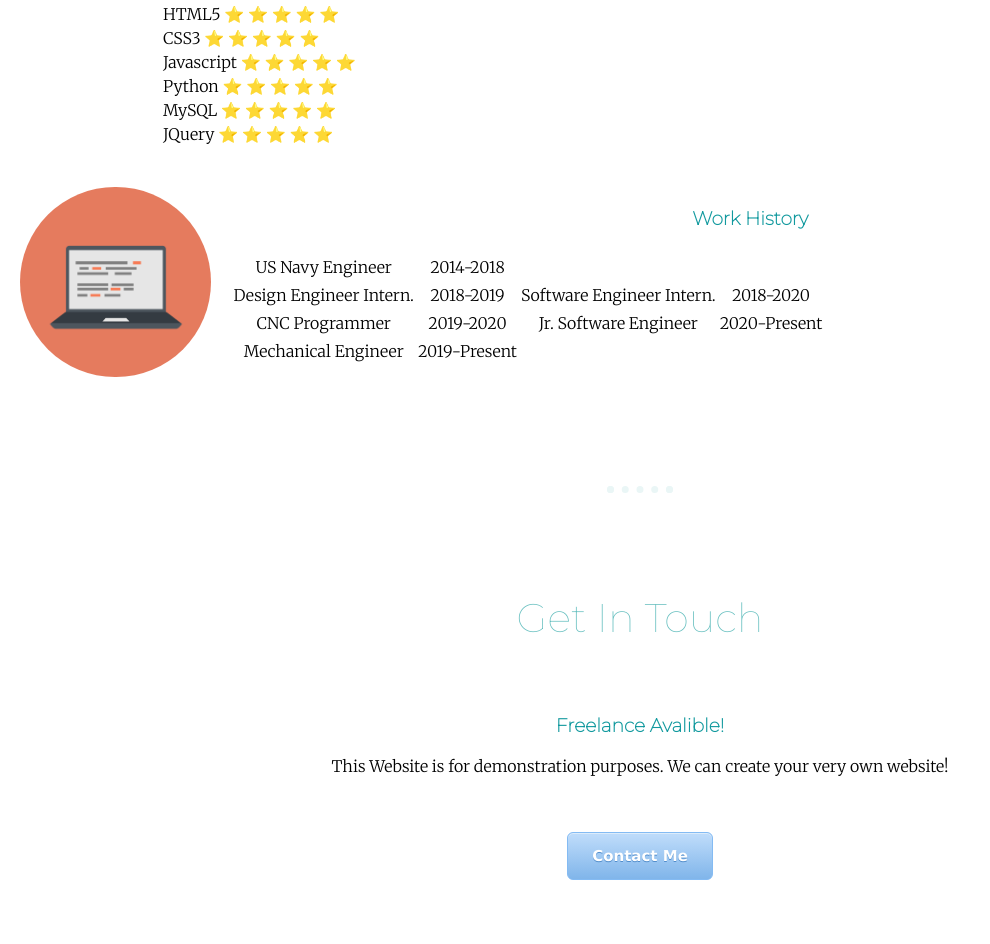
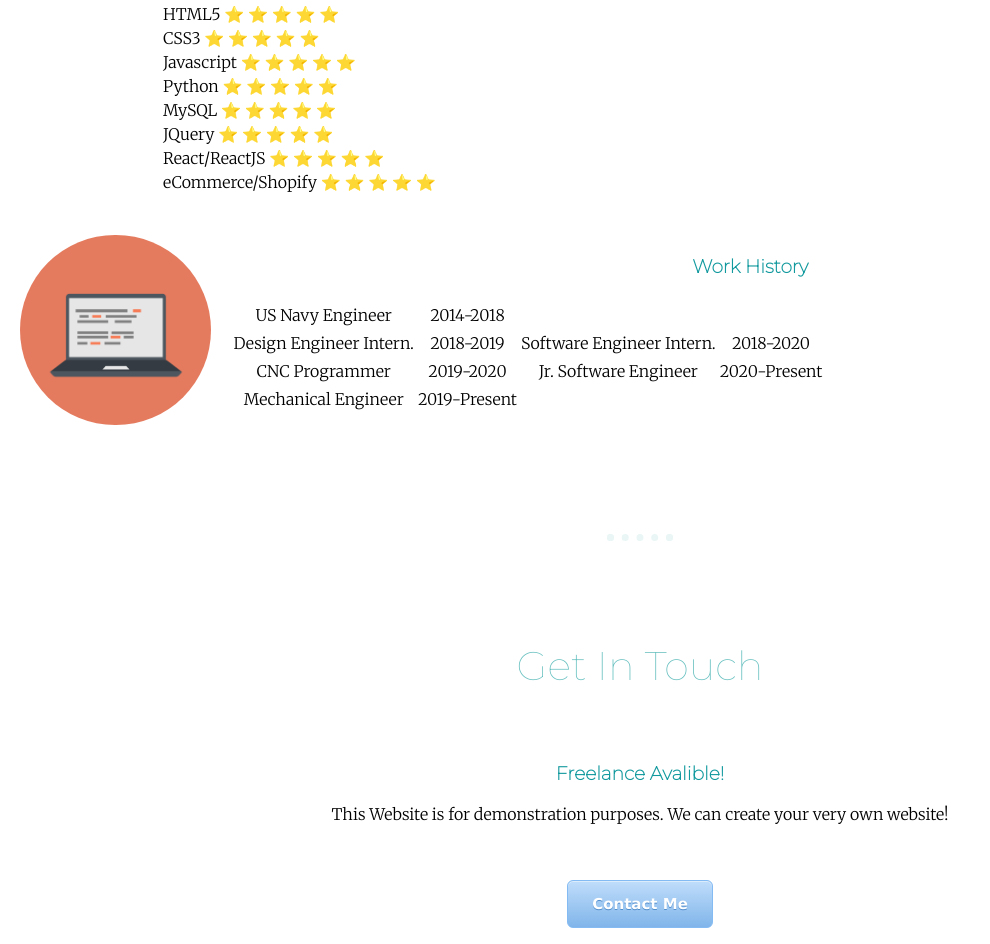
Before and after one commit to AkeemR/Developer-Akeem, a plain HTML site: page index.html in a window 1280 px wide. Shown: the part 1615-2559 px from the top of the page, without its empty margins (0-990 px from the left). Drawn offline with Linux system fonts and the light colour scheme.

Commit message:
Update index.html

```diff
--- a/index.html
+++ b/index.html
@@ -49,6 +49,10 @@
               <td>MySQL &#11088; &#11088; &#11088; &#11088; &#11088;</td>
             <tr>
               <td>JQuery &#11088; &#11088; &#11088; &#11088; &#11088;</td>
+            <tr>
+              <td>React/ReactJS &#11088; &#11088; &#11088; &#11088; &#11088;</td>
+            <tr>
+              <td>eCommerce/Shopify &#11088; &#11088; &#11088; &#11088; &#11088;</td>
             </tr>
           </table>
         </div>
```
